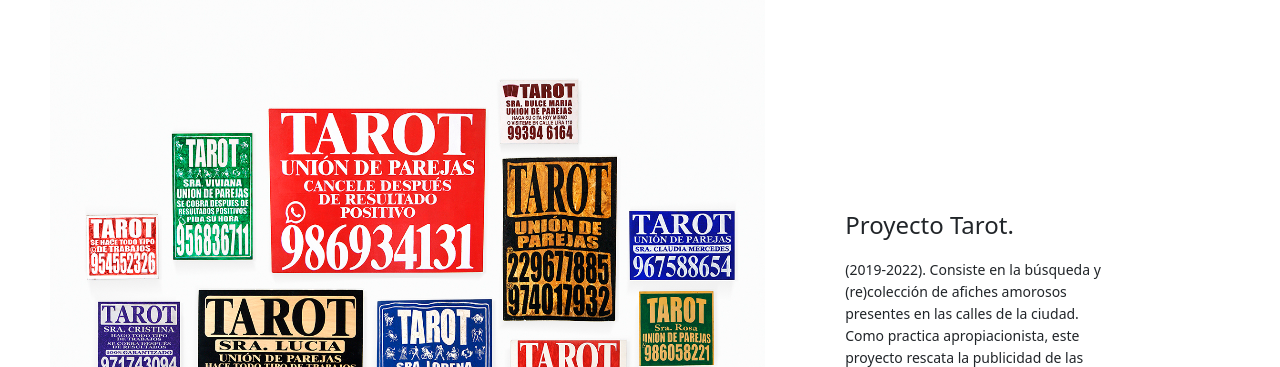
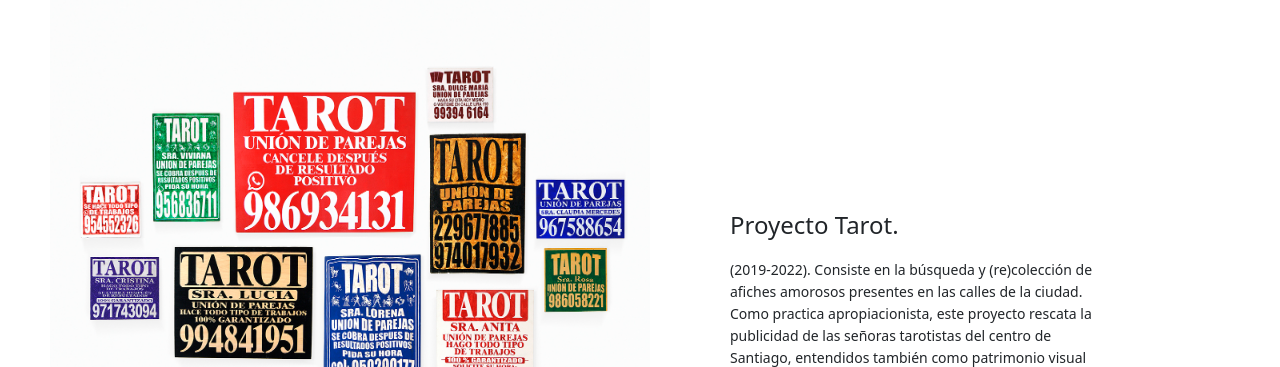
Before and after one commit to CamilaMaira/CoderHouse-Proyecto, a website: page pages/collections.html in a window 1280 px wide. Shown: the part 280-647 px from the top of the page. Drawn offline with nearby package versions, Linux system fonts and the light colour scheme.

Commit message:
collection change

```diff
--- a/pages/collections.html
+++ b/pages/collections.html
@@ -93,7 +93,7 @@
     <section class="main-container">
       <div class="collection-container">
       <article class="destacado-collections">
-        <img src="../assets/img/tarot_0.jpg" alt="" class="destacado__imagen__collections">
+        <img src="../assets/img/tarot_0.jpg" alt="" class="destacado__imagen__collections" style="width:600px">
         <div class="destacado__texto">
           <p>Proyecto Tarot.</p>
           <p class="texto-collections-destacado">
```
Also changed, not shown: 1 other file.
